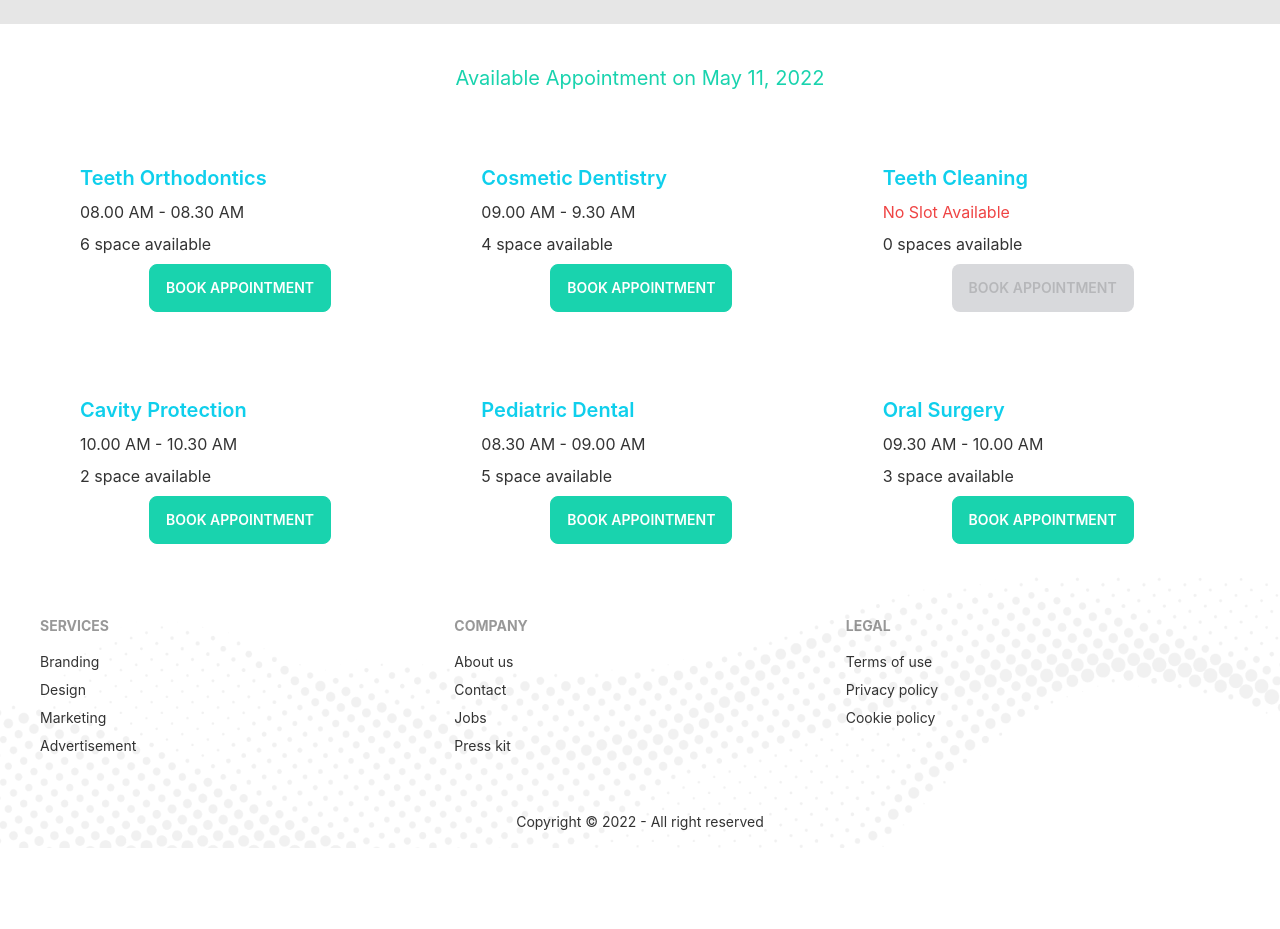
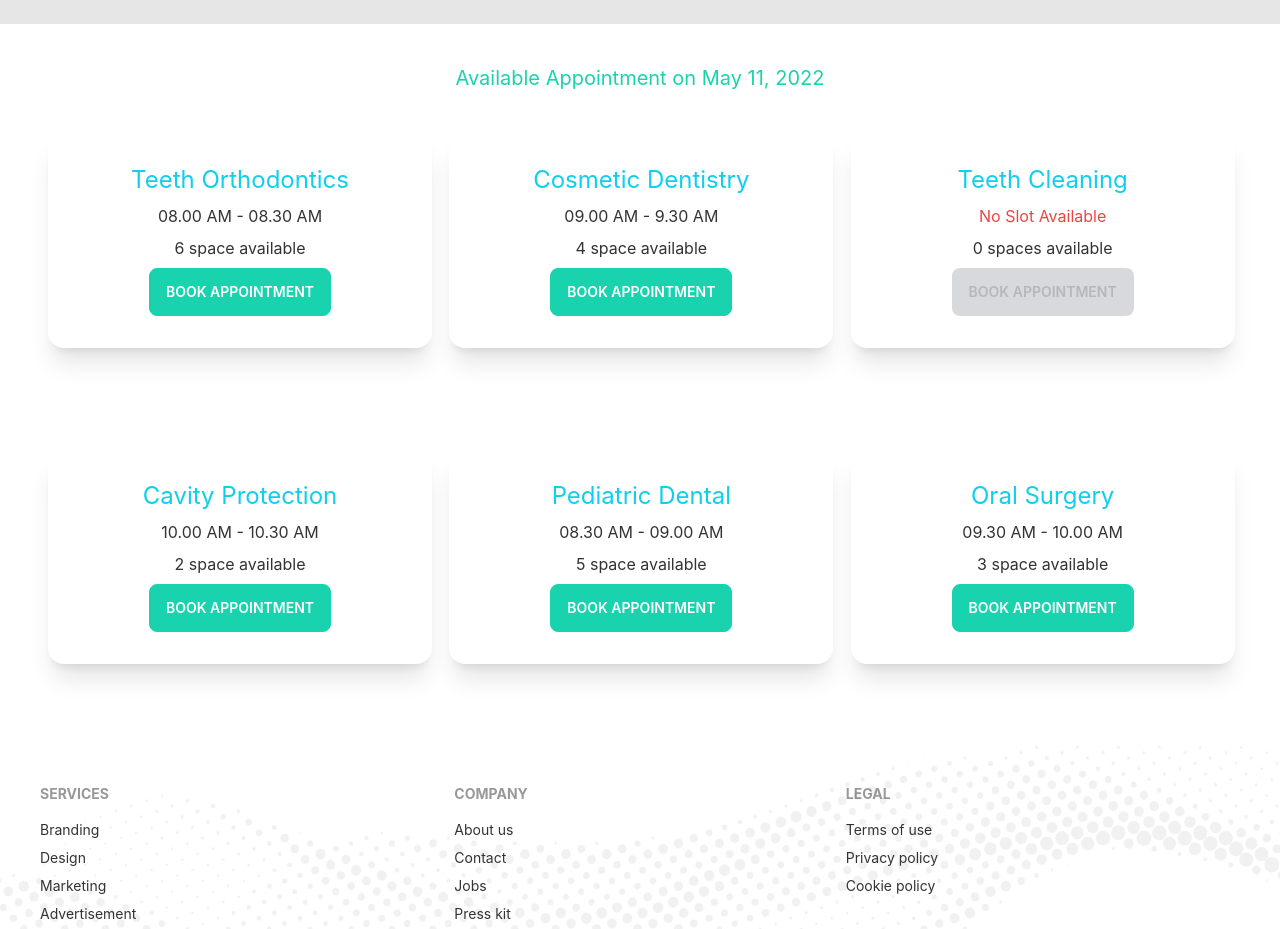
Before and after one commit to rhshuvo44/doctor-portal, a React (Create React App) app: page /appointment in a window 1280 px wide. Shown: the part 840-1769 px from the top of the page. Before the commit the page ends 1688 px from the top, so only its background shows below. Built offline with nearby package versions, Linux system fonts and the light colour scheme.

Commit message:
env file

```diff
--- a/package.json
+++ b/package.json
@@ -8,9 +8,11 @@
     "@testing-library/user-event": "^13.5.0",
     "daisyui": "^2.14.3",
     "date-fns": "^2.28.0",
+    "firebase": "^9.8.1",
     "react": "^18.1.0",
     "react-day-picker": "^8.0.5",
     "react-dom": "^18.1.0",
+    "react-firebase-hooks": "^5.0.3",
     "react-router-dom": "^6.3.0",
     "react-scripts": "5.0.1",
     "web-vitals": "^2.1.4"
--- a/src/Pages/Appointment/Booking.js
+++ b/src/Pages/Appointment/Booking.js
@@ -3,9 +3,9 @@ import React from 'react';
 const Booking = ({service,setTreatment}) => {
     const {name,slots}=service;
     return (
-        <div className="card w-96">
-        <div className="card-body">
-          <h2 className="card-title text-primary">{name}</h2>
+        <div className="card w-96 shadow-xl mb-20">
+        <div className="card-body text-center">
+          <h2 className="text-2xl text-primary">{name}</h2>
           <p>{
               slots.length ? <span>{slots[0]}</span>: <span className='text-red-500'>No Slot Available</span>
               }</p>
--- a/src/Pages/Appointment/BookingModal.js
+++ b/src/Pages/Appointment/BookingModal.js
@@ -5,12 +5,13 @@ const BookingModal = ({ treatment,setTreatment, date }) => {
   const {_id, name, slots } = treatment;
   const handleBooking=e=>{
     e.preventDefault();
+    const id=_id;
     const slot=e.target.slot.value;
     const email=e.target.email.value;
     const phone=e.target.phone.value;
     const name=e.target.name.value;
     const date=e.target.slot.value;
-    console.log(slot);
+    console.log(id,slot,name,email,phone,date);
     setTreatment(null)
   }
   return (
--- /dev/null
+++ b/src/firebase.init.js
@@ -0,0 +1,21 @@
+// Import the functions you need from the SDKs you need
+import { initializeApp } from "firebase/app";
+import { getAuth } from "firebase/auth";
+
+// TODO: Add SDKs for Firebase products that you want to use
+// https://firebase.google.com/docs/web/setup#available-libraries
+
+// Your web app's Firebase configuration
+const firebaseConfig = {
+  apiKey: process.env.local.REACT_APP_apiKey,
+  authDomain: process.env.local.REACT_APP_authDomain,
+  projectId: process.env.local.REACT_APP_projectId,
+  storageBucket: process.env.local.REACT_APP_storageBucket,
+  messagingSenderId: process.env.local.REACT_APP_messagingSenderId,
+  appId: process.env.local.REACT_APP_appId
+};
+
+// Initialize Firebase
+const app = initializeApp(firebaseConfig);
+const auth = getAuth(app);
+export default auth;
```
Also changed, not shown: 1 other file (tests, documents, lock files or other folders).
